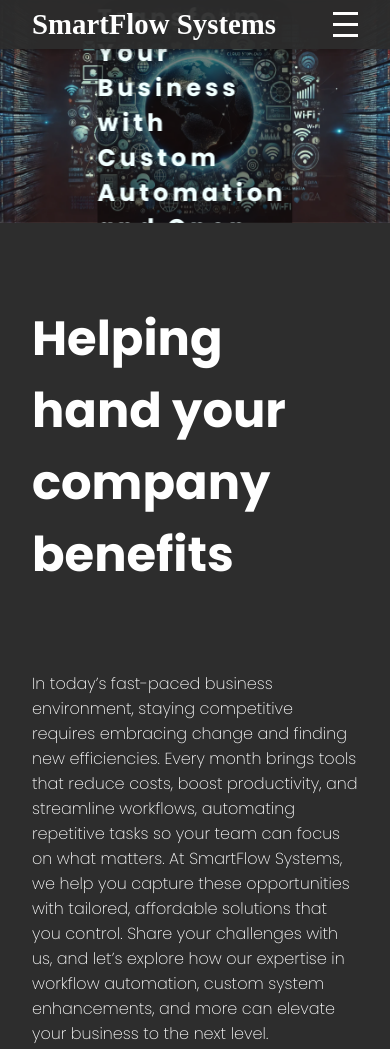
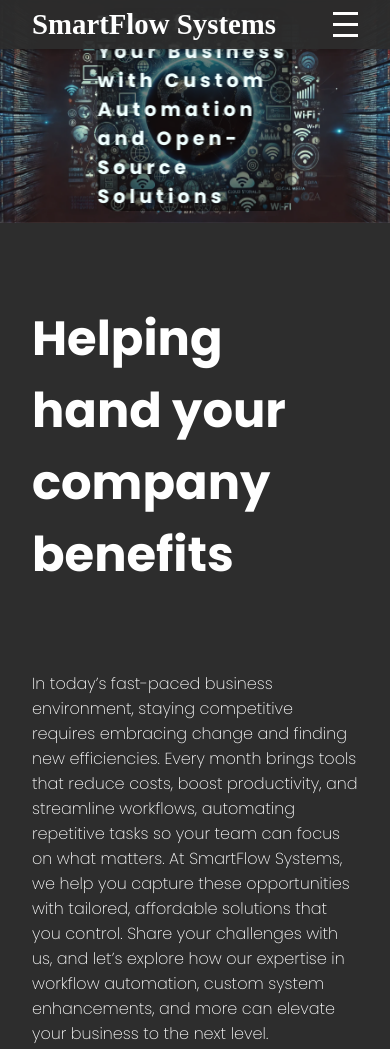
Before and after one commit to makemp/programmer-mate, a plain HTML site: page index.html in a window 390 px wide. Shown: the top 1049 px of the page. Drawn offline with Linux system fonts and the light colour scheme.

Commit message:
background fix

```diff
--- a/style.css
+++ b/style.css
@@ -77,8 +77,8 @@ h1 {
 
 @media (max-width: 480px) {
     h1 {
-        font-size: 1.5rem;
-        top: 0rem;
+        font-size: 1.2rem;
+        top: 0.5rem;
         left: 50%;
         transform: translateX(-50%);
         color: azure;
@@ -109,7 +109,7 @@ section{
     background-attachment: fixed;
     background-size: cover;
     background-position: center;
-    height:500px;
+    height:600px;
 }
 .desc {
     position: absolute;
```
